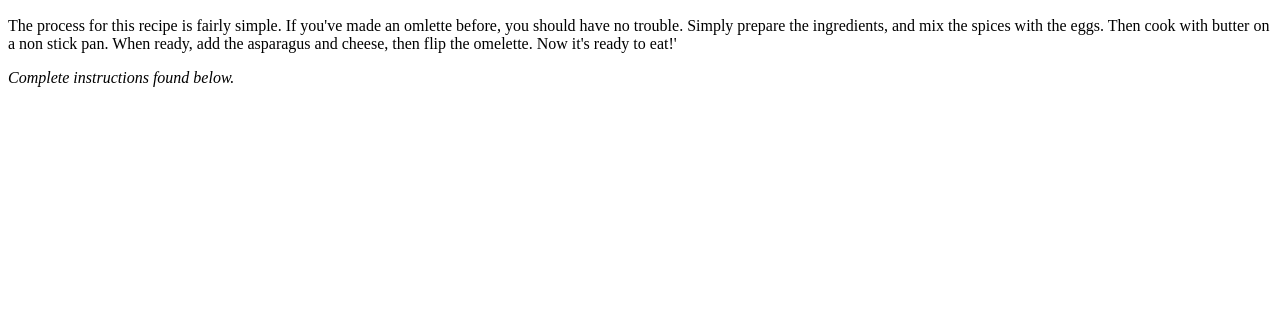
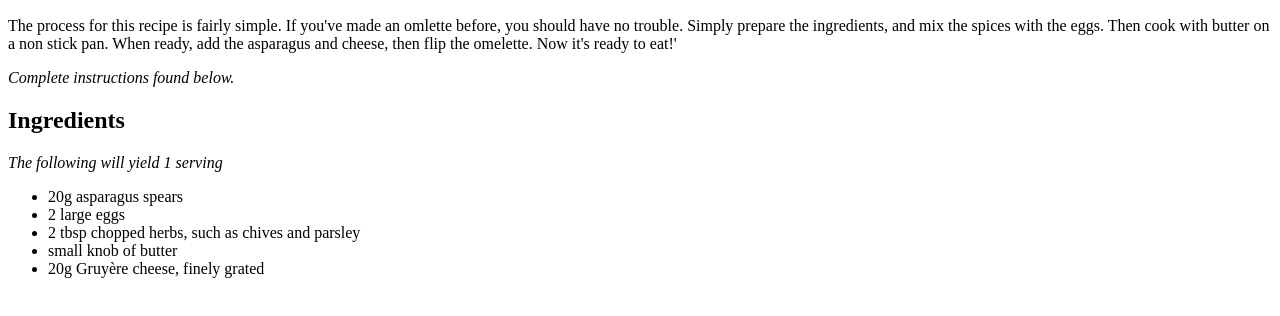
Before and after one commit to jaredw4332/odin-recipes, a plain HTML site: page recipes/omelette.html in a window 1280 px wide. Shown: the part 434-750 px from the top of the page. Drawn offline with Linux system fonts and the light colour scheme.

Commit message:
Add ingredients to omelette.html

```diff
--- a/recipes/omelette.html
+++ b/recipes/omelette.html
@@ -16,5 +16,14 @@
     add the asparagus and cheese, then flip the omelette. Now it's ready to eat!'</p>
     <p><em>Complete instructions found below.</em></p>
 
+    <h2>Ingredients</h2>
+    <p><em>The following will yield 1 serving</em></p>
+    <ul>
+        <li>20g asparagus spears</li>
+        <li>2 large eggs</li>
+        <li>2 tbsp chopped herbs, such as chives and parsley</li>
+        <li>small knob of butter</li>
+        <li>20g Gruyère cheese, finely grated</li>
+    </ul>
 </body>
 </html>
```
